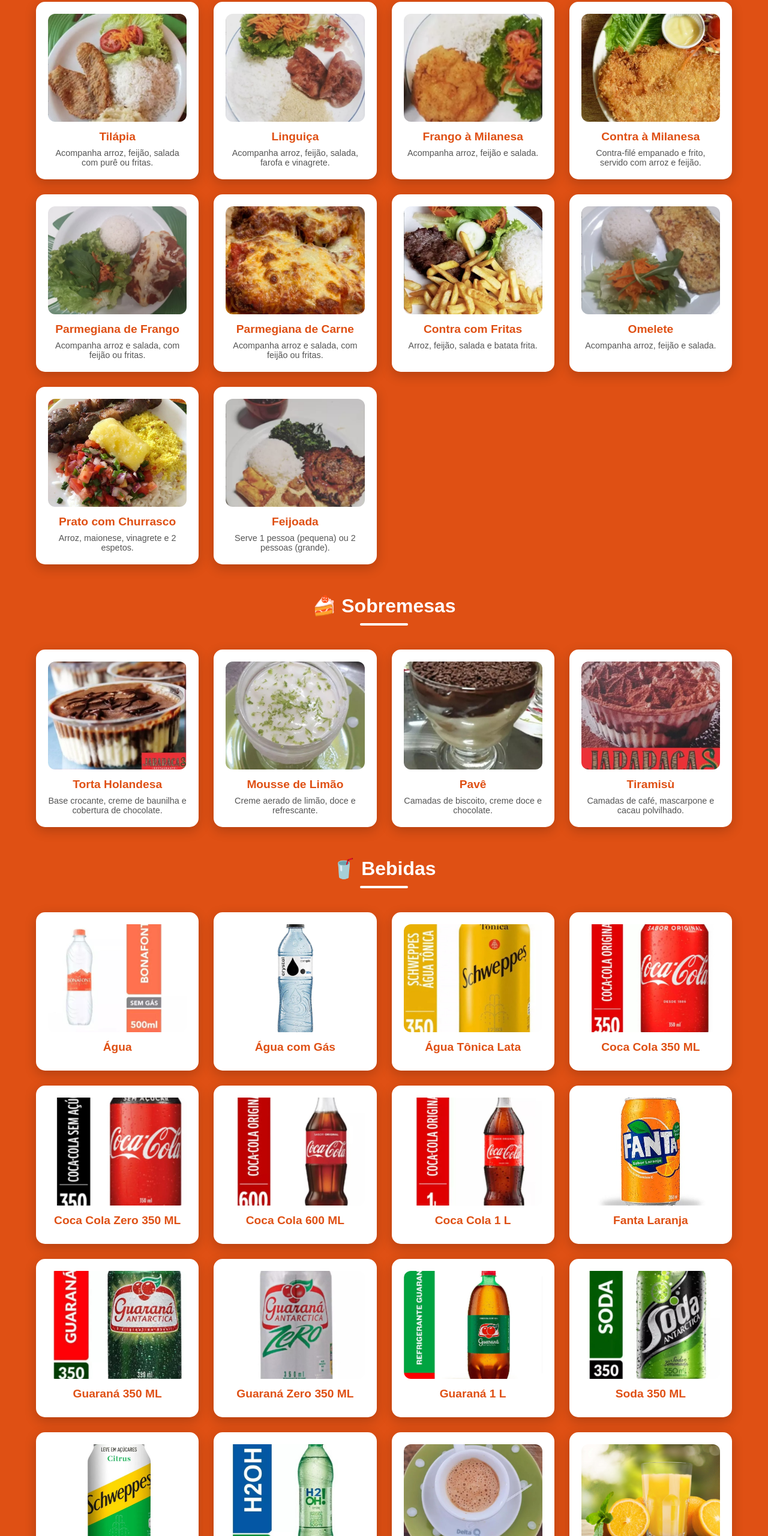
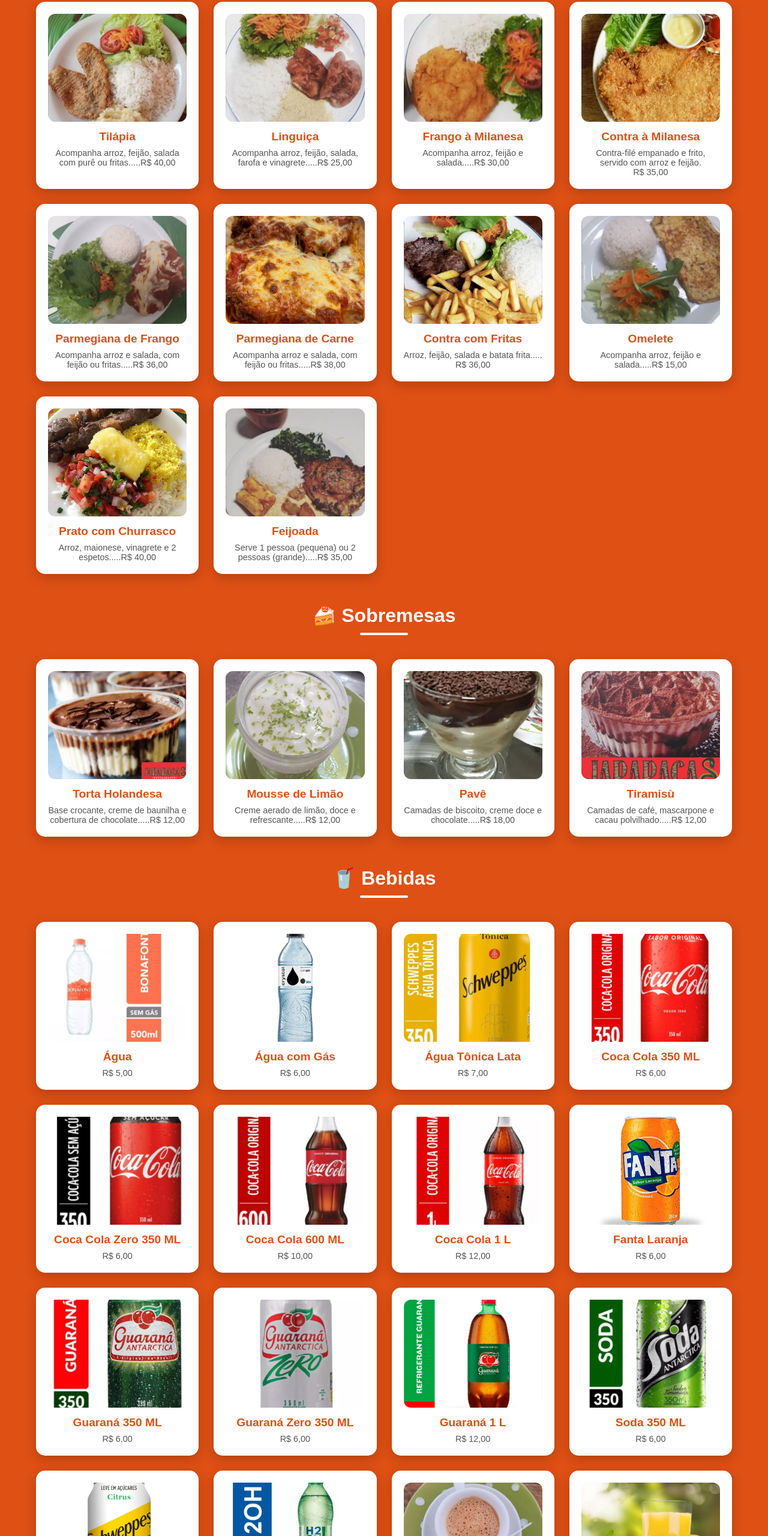
Before and after one commit to AlienBr/CardapioJararacas, a plain HTML site: page index.html in a window 1280 px wide. Shown: the part 239-2800 px from the top of the page at 60% size. Drawn offline with Linux system fonts and the light colour scheme.

Commit message:
Add files via upload

```diff
--- a/index.html
+++ b/index.html
@@ -163,61 +163,62 @@
 <section id="pratos">
 <h2 id="cardapio">🍽️ Pratos</h2>
 <div class="menu-section">
-  <div class="dish"><img src="tilapia.jpg"><h4>Tilápia</h4><p>Acompanha arroz, feijão, salada com purê ou fritas.</p></div>
-  <div class="dish"><img src="linguica.jpg"><h4>Linguiça</h4><p>Acompanha arroz, feijão, salada, farofa e vinagrete.</p></div>
-  <div class="dish"><img src="frangoamilanesa.png"><h4>Frango à Milanesa</h4><p>Acompanha arroz, feijão e salada.</p></div>
-  <div class="dish"><img src="contramilanesa.jfif"><h4>Contra à Milanesa</h4><p>Contra-filé empanado e frito, servido com arroz e feijão.</p></div>
-  <div class="dish"><img src="parmegianafrango.jfif"><h4>Parmegiana de Frango</h4><p>Acompanha arroz e salada, com feijão ou fritas.</p></div>
-  <div class="dish"><img src="parmegianacarne.jfif"><h4>Parmegiana de Carne</h4><p>Acompanha arroz e salada, com feijão ou fritas.</p></div>
-  <div class="dish"><img src="contrafile.jpg"><h4>Contra com Fritas</h4><p>Arroz, feijão, salada e batata frita.</p></div>
-  <div class="dish"><img src="omelete.jfif"><h4>Omelete</h4><p>Acompanha arroz, feijão e salada.</p></div>
-  <div class="dish"><img src="pratocomchurrasco.jfif"><h4>Prato com Churrasco</h4><p>Arroz, maionese, vinagrete e 2 espetos.</p></div>
-  <div class="dish"><img src="feijoada.jfif"><h4>Feijoada</h4><p>Serve 1 pessoa (pequena) ou 2 pessoas (grande).</p></div>
+  <div class="dish"><img src="tilapia.jpg"><h4>Tilápia</h4><p>Acompanha arroz, feijão, salada com purê ou fritas.....R$ 40,00</p></div>
+  <div class="dish"><img src="linguica.jpg"><h4>Linguiça</h4><p>Acompanha arroz, feijão, salada, farofa e vinagrete.....R$ 25,00</p></div>
+  <div class="dish"><img src="frangoamilanesa.png"><h4>Frango à Milanesa</h4><p>Acompanha arroz, feijão e salada.....R$ 30,00</p></div>
+  <div class="dish"><img src="contramilanesa.jfif"><h4>Contra à Milanesa</h4><p>Contra-filé empanado e frito, servido com arroz e feijão. <br>
+    R$ 35,00</p></div>
+  <div class="dish"><img src="parmegianafrango.jfif"><h4>Parmegiana de Frango</h4><p>Acompanha arroz e salada, com feijão ou fritas.....R$ 36,00</p></div>
+  <div class="dish"><img src="parmegianacarne.jfif"><h4>Parmegiana de Carne</h4><p>Acompanha arroz e salada, com feijão ou fritas.....R$ 38,00</p></div>
+  <div class="dish"><img src="contrafile.jpg"><h4>Contra com Fritas</h4><p>Arroz, feijão, salada e batata frita..... R$ 36,00</p></div>
+  <div class="dish"><img src="omelete.jfif"><h4>Omelete</h4><p>Acompanha arroz, feijão e salada.....R$ 15,00</p></div>
+  <div class="dish"><img src="pratocomchurrasco.jfif"><h4>Prato com Churrasco</h4><p>Arroz, maionese, vinagrete e 2 espetos.....R$ 40,00</p></div>
+  <div class="dish"><img src="feijoada.jfif"><h4>Feijoada</h4><p>Serve 1 pessoa (pequena) ou 2 pessoas (grande).....R$ 35,00</p></div>
 </div>
 </section>
 <!-- ==================== SOBREMESAS ==================== -->
 <section id="sobremesas">
 <h2>🍰 Sobremesas</h2>
 <div class="menu-section">
-  <div class="dish"><img src="tortaholandesa.jfif"><h4>Torta Holandesa</h4><p>Base crocante, creme de baunilha e cobertura de chocolate.</p></div>
-  <div class="dish"><img src="limao.jfif"><h4>Mousse de Limão</h4><p>Creme aerado de limão, doce e refrescante.</p></div>
-  <div class="dish"><img src="pave.jfif"><h4>Pavê</h4><p>Camadas de biscoito, creme doce e chocolate.</p></div>
-  <div class="dish"><img src="tiramissu.jfif"><h4>Tiramisù</h4><p>Camadas de café, mascarpone e cacau polvilhado.</p></div>
+  <div class="dish"><img src="tortaholandesa.jfif"><h4>Torta Holandesa</h4><p>Base crocante, creme de baunilha e cobertura de chocolate.....R$ 12,00</p></div>
+  <div class="dish"><img src="limao.jfif"><h4>Mousse de Limão</h4><p>Creme aerado de limão, doce e refrescante.....R$ 12,00</p></div>
+  <div class="dish"><img src="pave.jfif"><h4>Pavê</h4><p>Camadas de biscoito, creme doce e chocolate.....R$ 18,00</p></div>
+  <div class="dish"><img src="tiramissu.jfif"><h4>Tiramisù</h4><p>Camadas de café, mascarpone e cacau polvilhado.....R$ 12,00</p></div>
 </div>
 </section>
 <!-- ==================== BEBIDAS ==================== -->
 <section id="bebidas">
 <h2>🥤 Bebidas</h2>
 <div class="menu-section">
-  <div class="dish"><img src="agua.jfif"><h4>Água</h4></div>
-  <div class="dish"><img src="aguacomgas.jfif"><h4>Água com Gás</h4></div>
-  <div class="dish"><img src="tonica.jfif"><h4>Água Tônica Lata</h4></div>
-  <div class="dish"><img src="coca.jfif"><h4>Coca Cola 350 ML</h4></div>
-  <div class="dish"><img src="cocazero.jfif"><h4>Coca Cola Zero 350 ML</h4></div>
-  <div class="dish"><img src="coca600.jfif"><h4>Coca Cola 600 ML</h4></div>
-  <div class="dish"><img src="coca1l.jfif"><h4>Coca Cola 1 L</h4></div>
-  <div class="dish"><img src="fantalaranja.jfif"><h4>Fanta Laranja</h4></div>
-  <div class="dish"><img src="guarana.jfif"><h4>Guaraná 350 ML</h4></div>
-  <div class="dish"><img src="guaranazero.jfif"><h4>Guaraná Zero 350 ML</h4></div>
-  <div class="dish"><img src="guarana1l.jfif"><h4>Guaraná 1 L</h4></div>
-  <div class="dish"><img src="soda.jfif"><h4>Soda 350 ML</h4></div>
-  <div class="dish"><img src="citrus.jfif"><h4>Schweppes Citrus</h4></div>
-  <div class="dish"><img src="h2o.jfif"><h4>H2O 500 ML</h4></div>
-  <div class="dish"><img src="cafe.jfif"><h4>Café Expresso</h4></div>
-  <div class="dish"><img src="sucolaranja.jfif"><h4>Suco de Laranja</h4></div>
-  <div class="dish"><img src="sucolimao.jfif"><h4>Suco de Limão</h4></div>
-  <div class="dish"><img src="sucomaracuja.jfif"><h4>Suco de Maracujá</h4></div>
-  <div class="dish"><img src="jarrasuco.jpg"><h4>Jarra de Suco</h4></div>
-  <div class="dish"><img src="heineken.jfif"><h4>Cerveja Heineken 600 ML</h4></div>
-  <div class="dish"><img src="original.jfif"><h4>Cerveja Original 600 ML</h4></div>
-  <div class="dish"><img src="heinekenlongneck.jfif"><h4>Cerveja Long Neck Heineken 330 ML</h4></div>
-  <div class="dish"><img src="cachaca.jfif"><h4>Cachaça</h4></div>
-  <div class="dish"><img src="caipirinhacachaca.jfif"><h4>Caipirinha com Cachaça</h4></div>
-  <div class="dish"><img src="caipirinha.jfif"><h4>Caipirinha com Vodka</h4></div>
-  <div class="dish"><img src="51.jfif"><h4>Dose 51</h4></div>
-  <div class="dish"><img src="salinas.jfif"><h4>Dose Salinas</h4></div>
-  <div class="dish"><img src="seleta.jfif"><h4>Seleta</h4></div>
-  <div class="dish"><img src="saofrancisco.jfif"><h4>Dose São Francisco</h4></div>
+  <div class="dish"><img src="agua.jfif"><h4>Água</h4><p>R$ 5,00</p></div>
+  <div class="dish"><img src="aguacomgas.jfif"><h4>Água com Gás</h4><p>R$ 6,00</p></div>
+  <div class="dish"><img src="tonica.jfif"><h4>Água Tônica Lata</h4><p>R$ 7,00</p></div>
+  <div class="dish"><img src="coca.jfif"><h4>Coca Cola 350 ML</h4><p>R$ 6,00</p></div>
+  <div class="dish"><img src="cocazero.jfif"><h4>Coca Cola Zero 350 ML</h4><p>R$ 6,00</p></div>
+  <div class="dish"><img src="coca600.jfif"><h4>Coca Cola 600 ML</h4><p>R$ 10,00</p></div>
+  <div class="dish"><img src="coca1l.jfif"><h4>Coca Cola 1 L</h4><p>R$ 12,00</p></div>
+  <div class="dish"><img src="fantalaranja.jfif"><h4>Fanta Laranja</h4><p>R$ 6,00</p></div>
+  <div class="dish"><img src="guarana.jfif"><h4>Guaraná 350 ML</h4><p>R$ 6,00</p></div>
+  <div class="dish"><img src="guaranazero.jfif"><h4>Guaraná Zero 350 ML</h4><p>R$ 6,00</p></div>
+  <div class="dish"><img src="guarana1l.jfif"><h4>Guaraná 1 L</h4><p>R$ 12,00</p></div>
+  <div class="dish"><img src="soda.jfif"><h4>Soda 350 ML</h4><p>R$ 6,00</p></div>
+  <div class="dish"><img src="citrus.jfif"><h4>Schweppes Citrus</h4><p>R$ 7,00</p></div>
+  <div class="dish"><img src="h2o.jfif"><h4>H2O 500 ML</h4><p>R$ 8,00</p></div>
+  <div class="dish"><img src="cafe.jfif"><h4>Café Expresso</h4><p>R$ 6,00</p></div>
+  <div class="dish"><img src="sucolaranja.jfif"><h4>Suco de Laranja</h4><p>R$ 12,00</p></div>
+  <div class="dish"><img src="sucolimao.jfif"><h4>Suco de Limão</h4><p>R$ 12,00</p></div>
+  <div class="dish"><img src="sucomaracuja.jfif"><h4>Suco de Maracujá</h4><p>R$ 12,00</p></div>
+  <div class="dish"><img src="jarrasuco.jpg"><h4>Jarra de Suco</h4><p>R$ 30,00</p></div>
+  <div class="dish"><img src="heineken.jfif"><h4>Cerveja Heineken 600 ML</h4><p>R$ 18,00</p></div>
+  <div class="dish"><img src="original.jfif"><h4>Cerveja Original 600 ML</h4><p>R$ 17,00</p></div>
+  <div class="dish"><img src="heinekenlongneck.jfif"><h4>Cerveja Long Neck Heineken 330 ML</h4><p>R$ 13,00</p></div>
+  <div class="dish"><img src="cachaca.jfif"><h4>Cachaça</h4><p>R$ 3,00</p></div>
+  <div class="dish"><img src="caipirinhacachaca.jfif"><h4>Caipirinha com Cachaça</h4><p>R$ 25,00</p></div>
+  <div class="dish"><img src="caipirinha.jfif"><h4>Caipirinha com Vodka</h4><p>R$ 28,00</p></div>
+  <div class="dish"><img src="51.jfif"><h4>Dose 51</h4><p>R$ 5,00</p></div>
+  <div class="dish"><img src="salinas.jfif"><h4>Dose Salinas</h4><p>R$ 8,00</p></div>
+  <div class="dish"><img src="seleta.jfif"><h4>Seleta</h4><p>R$ 9,00</p></div>
+  <div class="dish"><img src="saofrancisco.jfif"><h4>Dose São Francisco</h4><p>R$ 9,00</p></div>
 </div>
 </section>
 </body>
```
